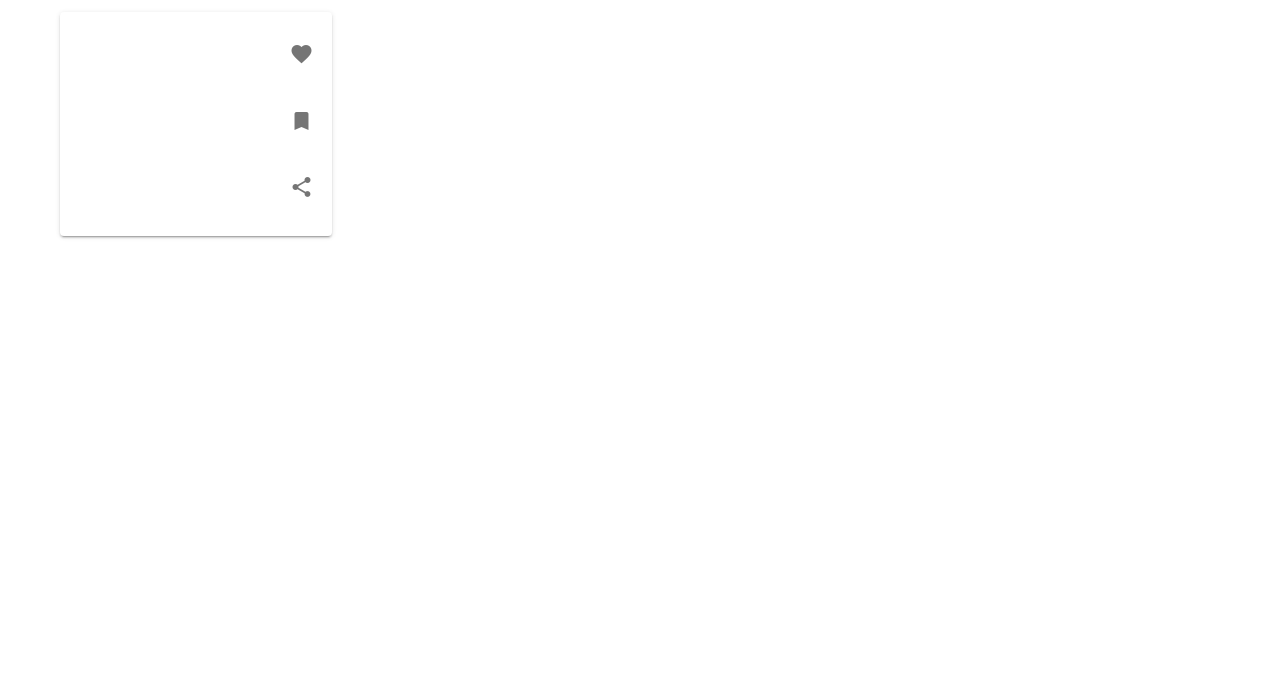
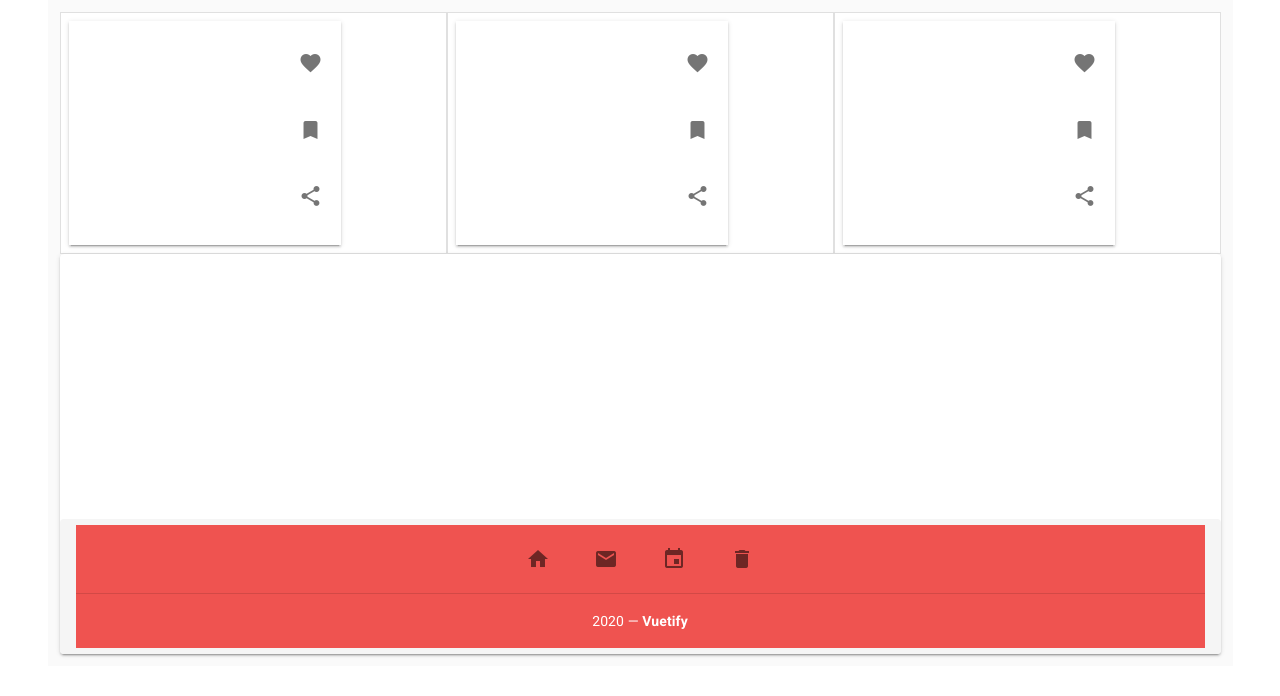
Before and after one commit to evious/git_curso_page, a plain HTML site: page index.html in a window 1280 px wide. Drawn offline with nearby package versions, Linux system fonts and the light colour scheme.

Commit message:
add footer y 3 card

```diff
--- a/index.html
+++ b/index.html
@@ -9,8 +9,21 @@
   <div id="app">
     <v-app>
       <v-main>
-        <v-container>
-            <v-card class="d-inline-block mx-auto">
+
+        <v-container class="grey lighten-5">
+          <v-row no-gutters>
+            <v-col
+              v-for="n in 3"
+              :key="n"
+              cols="12"
+              sm="4"
+            >
+              <v-card
+                class="pa-2"
+                outlined
+                tile
+              >
+              <v-card class="d-inline-block mx-auto">
                 <v-container>
                   <v-row justify="space-between">
                     <v-col cols="auto">
@@ -51,7 +64,47 @@
                   </v-row>
                 </v-container>
               </v-card>
+              </v-card>
+            </v-col>
+          </v-row>
+
+          <v-card height="400px">
+            <v-footer
+              v-bind="localAttrs"
+              :padless="padless"
+            >
+              <v-card
+                flat
+                tile
+                width="100%"
+                class="red lighten-1 text-center"
+              >
+                <v-card-text>
+                  <v-btn
+                    v-for="icon in icons"
+                    :key="icon"
+                    class="mx-4"
+                    icon
+                  >
+                    <v-icon size="24px">{{ icon }}</v-icon>
+                  </v-btn>
+                </v-card-text>
+
+                <v-divider></v-divider>
+
+                <v-card-text class="white--text">
+                  {{ new Date().getFullYear() }} — <strong>Vuetify</strong>
+                </v-card-text>
+              </v-card>
+            </v-footer>
+
+
+          </v-card>
+
         </v-container>
+
+
+
       </v-main>
     </v-app>
   </div>
@@ -62,6 +115,34 @@
     new Vue({
       el: '#app',
       vuetify: new Vuetify(),
+      data: () => ({
+      icons: [
+        'mdi-home',
+        'mdi-email',
+        'mdi-calendar',
+        'mdi-delete',
+      ],
+      items: [
+        'default',
+        'absolute',
+        'fixed',
+      ],
+      padless: false,
+      variant: 'absolute',
+    }),
+    computed: {
+      localAttrs () {
+        const attrs = {}
+
+        if (this.variant === 'default') {
+          attrs.absolute = false
+          attrs.fixed = false
+        } else {
+          attrs[this.variant] = true
+        }
+        return attrs
+      },
+    }
     })
 
 
```
